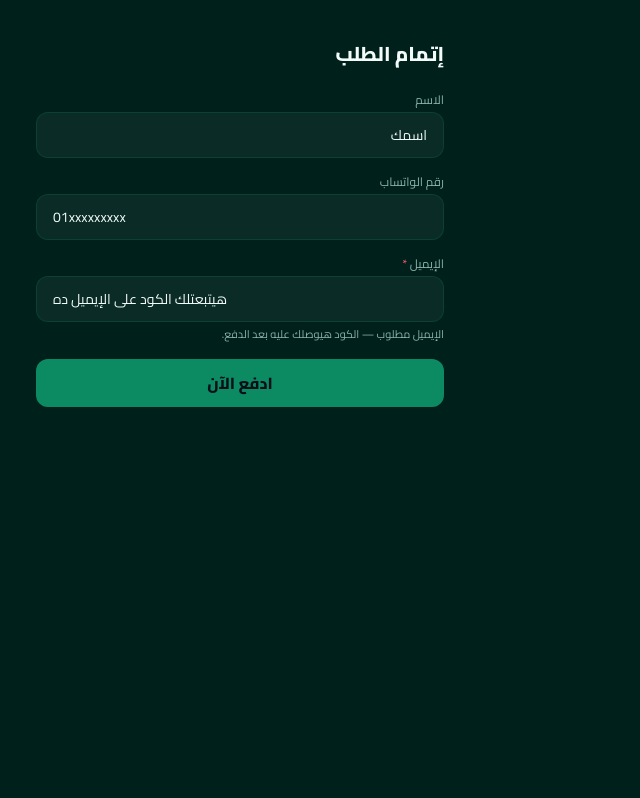
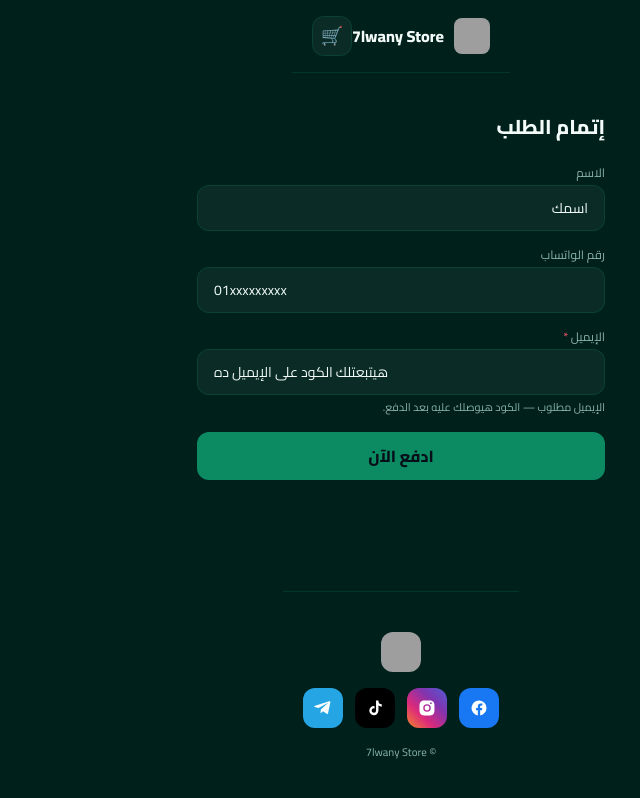
Before and after one commit to hlwany1s/hlwany1s2, a Next.js app: page /checkout in a window 1280 px wide. Shown: the whole page, without its empty margins (474-1114 px from the left). Built offline with nearby package versions, Linux system fonts and the light colour scheme; grey boxes are pictures that could not be loaded.

Commit message:
Wrap body content with CartProvider and layout components

```diff
--- a/app/layout.tsx
+++ b/app/layout.tsx
@@ -1,5 +1,8 @@
 import type { Metadata } from "next";
 import "./globals.css";
+import { CartProvider } from "@/lib/cart/CartContext";
+import { SiteHeader } from "@/components/SiteHeader";
+import { SiteFooter } from "@/components/SiteFooter";
 
 export const metadata: Metadata = {
   title: "7lwany Store — بطاقات آيتونز مصر",
@@ -16,7 +19,13 @@ export default function RootLayout({ children }: { children: React.ReactNode })
           rel="stylesheet"
         />
       </head>
-      <body className="font-cairo min-h-screen">{children}</body>
+      <body className="font-cairo min-h-screen flex flex-col">
+        <CartProvider>
+          <SiteHeader />
+          <div className="flex-1">{children}</div>
+          <SiteFooter />
+        </CartProvider>
+      </body>
     </html>
   );
 }
```
